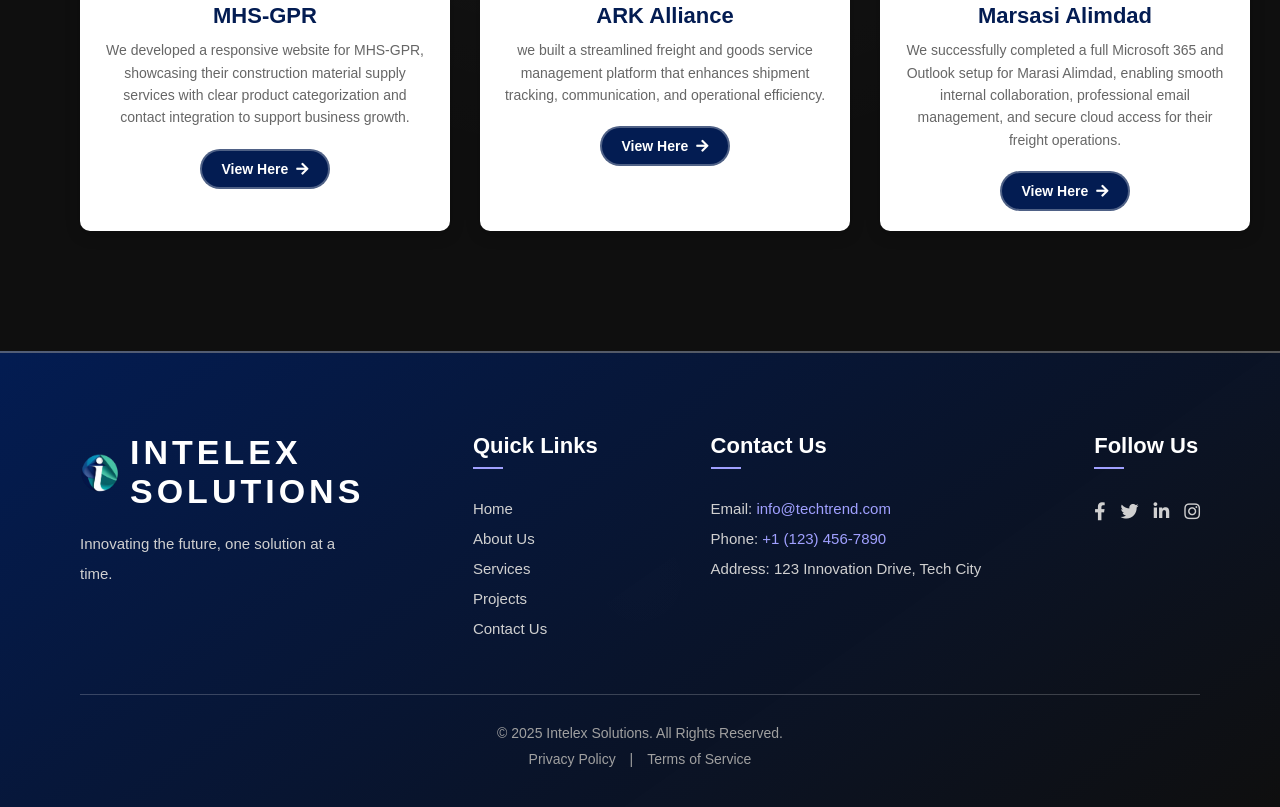
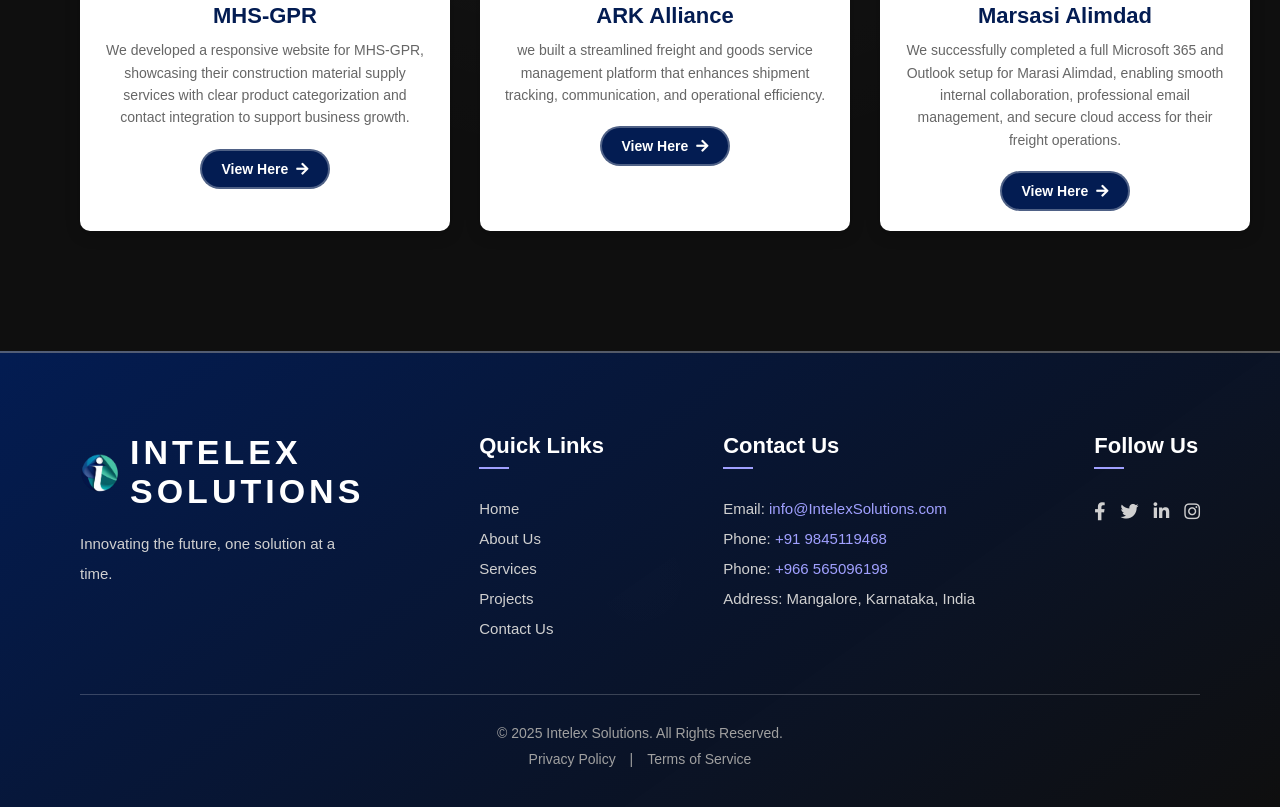
Before and after one commit to MuadhAli/profile, a plain HTML site: page projects/index.html in a window 1280 px wide. Shown: the part 2155-2962 px from the top of the page. Drawn offline with nearby package versions, Linux system fonts and the light colour scheme.

Commit message:
updated the SEO of the code

```diff
--- a/projects/index.html
+++ b/projects/index.html
@@ -383,9 +383,10 @@
             </div>
             <div class="footer-section">
                 <h3>Contact Us</h3>
-                <p>Email: <a href="mailto:info@techtrend.com">info@techtrend.com</a></p>
-                <p>Phone: <a href="tel:+11234567890">+1 (123) 456-7890</a></p>
-                <p>Address: 123 Innovation Drive, Tech City</p>
+                <p>Email: <a href="mailto:info@IntelexSolutions.com">info@IntelexSolutions.com</a></p>
+                <p>Phone: <a href="tel:+91 9845119468">+91 9845119468</a></p>
+                <p>Phone: <a href="tel:+966 565096198">+966 565096198</a></p>
+                <p>Address: Mangalore, Karnataka, India</p>
             </div>
             <div class="footer-section">
                 <h3>Follow Us</h3>
```
Also changed, not shown: about-us/index.html (+3 -2 lines), contact-us/index.html (+4 -3 lines), index.html (+2 -1 lines), services/index.html (+4 -3 lines).
